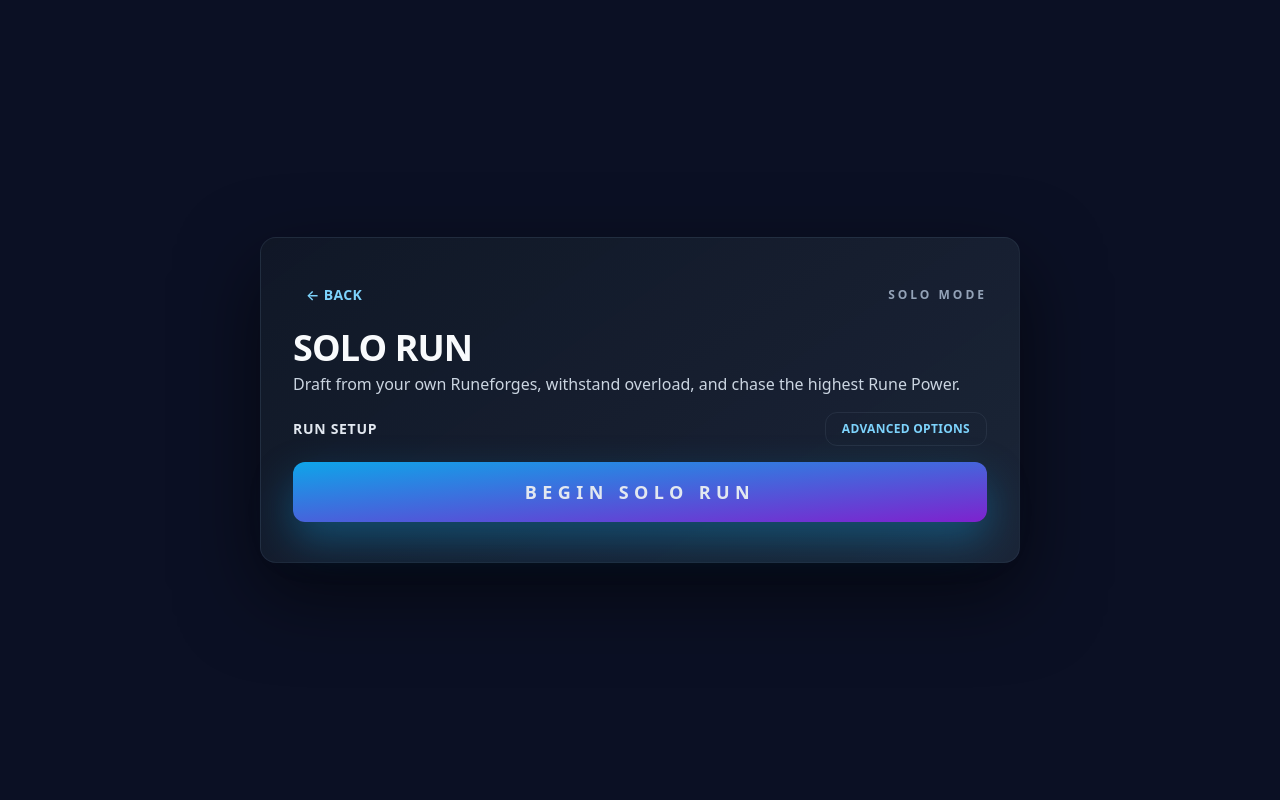
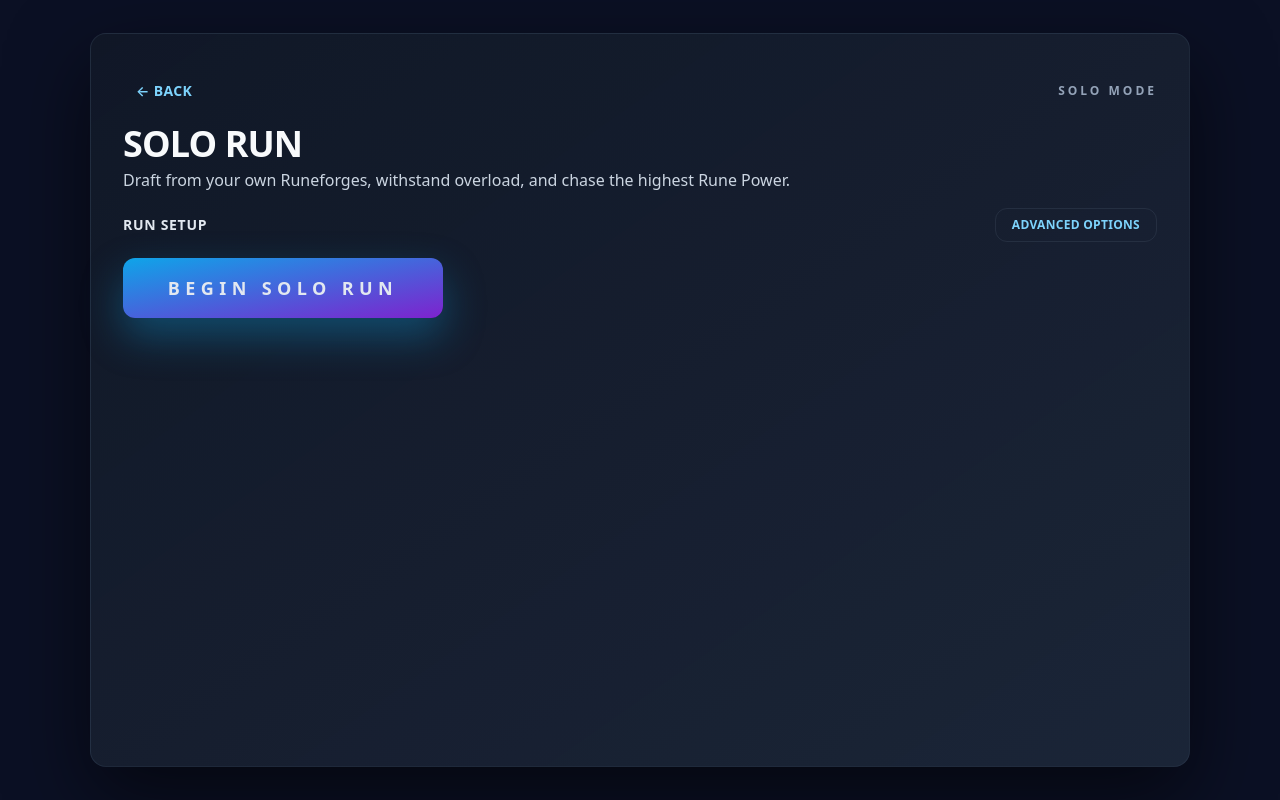
Before and after one commit to vlad92z/necromancer-web, a React (Vite) app: page /solo in a window 1280 px wide. Built offline with nearby package versions, Linux system fonts and the light colour scheme.

Commit message:
Make the StartSoloRun view more responsive

```diff
--- a/src/features/gameplay/components/SoloStartScreen.tsx
+++ b/src/features/gameplay/components/SoloStartScreen.tsx
@@ -55,7 +55,13 @@ export function SoloStartScreen({ onStartSolo }: SoloStartScreenProps) {
 
   return (
     <div className="min-h-screen flex items-center justify-center bg-[#0b1024] px-6 py-6 text-slate-100">
-      <div className="w-full max-w-[760px] space-y-4 rounded-2xl border border-slate-700/40 bg-[linear-gradient(145deg,_rgba(17,24,39,0.95),_rgba(30,41,59,0.85))] px-8 py-10 shadow-[0_30px_80px_rgba(0,0,0,0.55)]">
+        <div
+          className="w-full space-y-4 rounded-2xl border border-slate-700/40 bg-[linear-gradient(145deg,_rgba(17,24,39,0.95),_rgba(30,41,59,0.85))] px-8 py-10 shadow-[0_30px_80px_rgba(0,0,0,0.55)]"
+          style={{
+            width: 'min(1100px, 94vw)',
+            minHeight: 'calc(min(1100px, 94vw) * 2 / 3)',
+          }}
+        >
         <div className="flex items-center justify-between gap-4">
           <button
             type="button"
@@ -88,17 +94,17 @@ export function SoloStartScreen({ onStartSolo }: SoloStartScreenProps) {
 
           {showAdvanced && (
             <div className="space-y-4 rounded-2xl border border-slate-600/40 bg-slate-900/50 p-4 backdrop-blur">
-              <div className="grid gap-3 md:grid-cols-2">
-              <FieldConfig label="Starting Health" description="Health pool when the run begins.">
-                <input
+              <div className="grid grid-cols-1 gap-3 md:grid-cols-3 lg:grid-cols-5">
+                <FieldConfig label="Starting Health" description="Health pool when the run begins.">
+                  <input
                     type="number"
                     min={1}
                     value={soloConfig.startingHealth}
                     onChange={handleNumberInput('startingHealth', (value) => Math.max(1, value))}
                     className={inputClasses}
                   />
-              </FieldConfig>
-              <FieldConfig label="Starting Fatigue" description="Base overload (strain) applied during scoring.">
+                </FieldConfig>
+                <FieldConfig label="Starting Fatigue" description="Base overload (strain) applied during scoring.">
                   <input
                     type="number"
                     min={0}
@@ -107,7 +113,7 @@ export function SoloStartScreen({ onStartSolo }: SoloStartScreenProps) {
                     onChange={handleNumberInput('startingStrain', (value) => Math.max(0, value))}
                     className={inputClasses}
                   />
-              </FieldConfig>
+                </FieldConfig>
                 <SliderConfig
                   label="Fatigue Multiplier"
                   description="Round-by-round growth applied to fatigue."
@@ -192,7 +198,7 @@ export function SoloStartScreen({ onStartSolo }: SoloStartScreenProps) {
         <button
           type="button"
           onClick={() => onStartSolo(runeTypeCount, normalizedConfig)}
-          className={`${gradientButtonClasses} w-full px-6 py-4 text-lg font-extrabold uppercase tracking-[0.3em] focus-visible:outline-sky-300`}
+          className={`${gradientButtonClasses} w-full px-6 py-4 text-center text-lg font-extrabold uppercase tracking-[0.3em] focus-visible:outline-sky-300`}
         >
           Begin Solo Run
         </button>
--- a/src/styles/gradientButtonClasses.ts
+++ b/src/styles/gradientButtonClasses.ts
@@ -2,4 +2,4 @@
  * gradientButtonClasses - shared Tailwind utilities for the primary gradient CTA buttons.
  */
 export const gradientButtonClasses =
-  'rounded-xl border-0 bg-gradient-to-br from-sky-500 to-purple-700 text-slate-200 shadow-[0_18px_40px_rgba(14,165,233,0.35)] transition duration-200 ease-out hover:from-sky-400 hover:to-purple-600 hover:-translate-y-0.5 focus-visible:outline focus-visible:outline-2 focus-visible:outline-offset-2'
+  'rounded-xl border-0 max-w-xs bg-gradient-to-br from-sky-500 to-purple-700 text-slate-200 shadow-[0_18px_40px_rgba(14,165,233,0.35)] transition duration-200 ease-out hover:from-sky-400 hover:to-purple-600 hover:-translate-y-0.5 focus-visible:outline focus-visible:outline-2 focus-visible:outline-offset-2'
```
